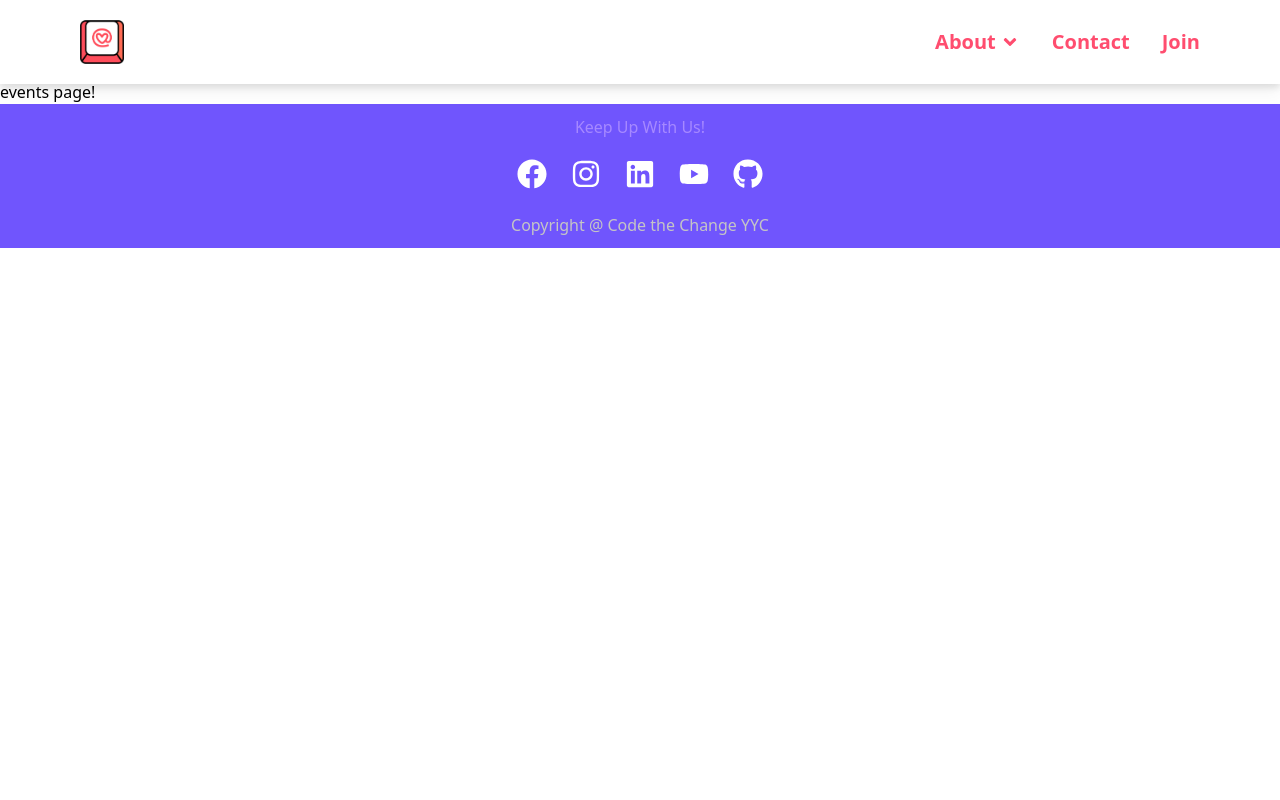
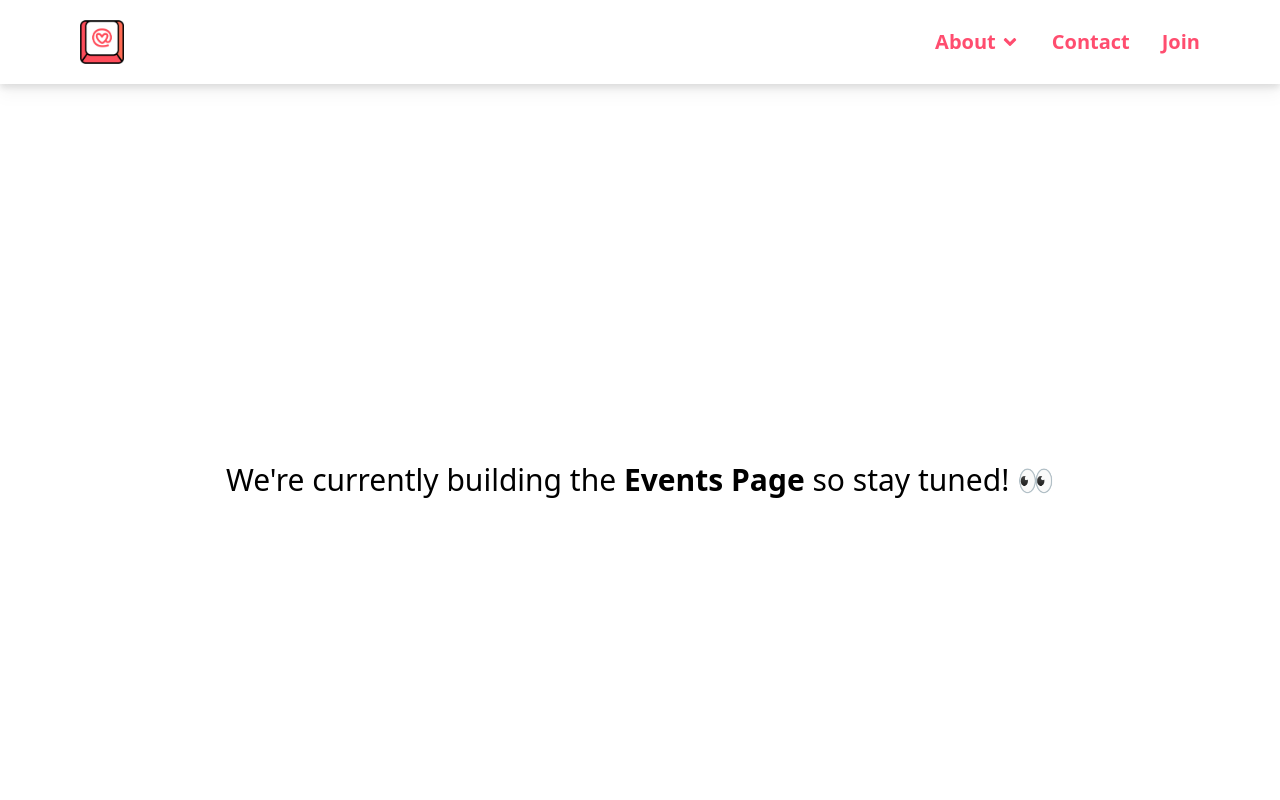
Before and after one commit to Code-the-Change-YYC/code-the-change-yyc-site, a Next.js app: page /events in a window 1280 px wide. Shown: the top 800 px of the page. Built offline with nearby package versions, Linux system fonts and the light colour scheme; a web font is replaced by a local one.

Commit message:
fixed events page

```diff
--- a/pages/events/index.js
+++ b/pages/events/index.js
@@ -1,7 +1,6 @@
 const Events = () => {
   return (
-    <div className="flex flex-col w-full -mt-5 md:mt-0 lg:mt-0">
-      <h1>events page!</h1>
+    <div className="flex flex-col w-full h-screen mt-5 md:mt-0 lg:mt-0 items-center">
       {/*
 			For each section here, try to do it as a component then just import here so it's easier to work on.
 			Below are just sample names, if you think it should use a better name, feel free to change it
@@ -10,6 +9,9 @@ const Events = () => {
 			<HackathonTimeline/>
 			<PastEvents/>
 		*/}
+      <h1 className="m-auto text-3xl text-center">
+        We're currently building the <b>Events Page</b> so stay tuned! 👀
+      </h1>
     </div>
   );
 };
```
